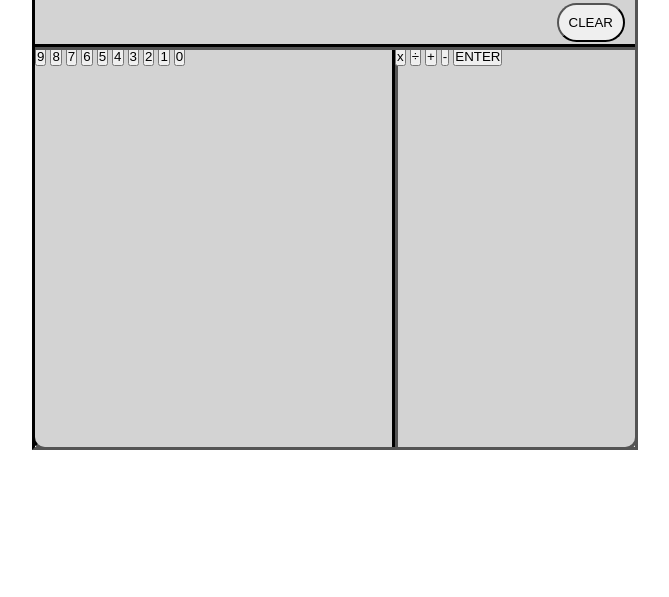
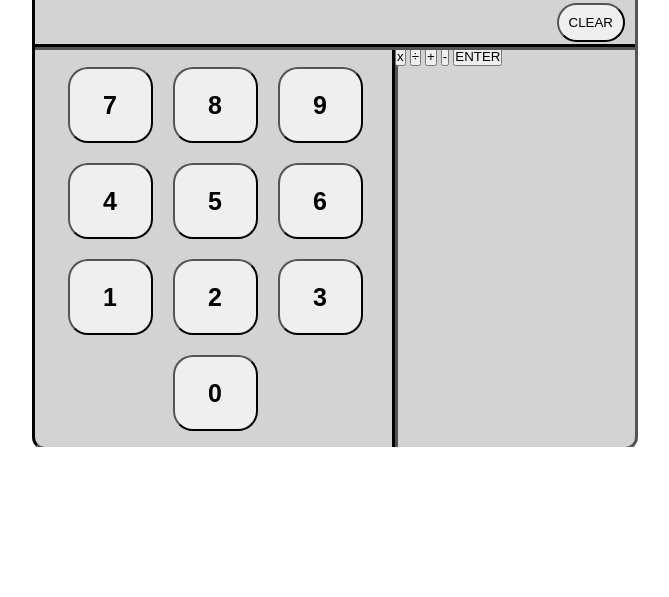
Before and after one commit to Emmanuel-va1d/calculator, a plain HTML site: page index.html in a window 1280 px wide. Shown: the part 203-800 px from the top of the page, without its empty margins (305-974 px from the left). Drawn offline with Linux system fonts and the light colour scheme.

Commit message:
Rearrnged the order the buttons to have the number increase from left to right, bottom to top. I also added a wrap which makes each row contain 3 numbers, except for the centered 0 at the bottom. More styling to be done

```diff
--- a/index.html
+++ b/index.html
@@ -23,15 +23,15 @@
         </div>
         <div id="input">
             <div id="numbers">
+                <button class="7">7</button>
+                <button class="8">8</button>
                 <button class="9">9</button>
-                <button class="8">8</button>
-                <button class="7">7</button>
+                <button class="4">4</button>
+                <button class="5">5</button>
                 <button class="6">6</button>
-                <button class="5">5</button>
-                <button class="4">4</button>
+                <button class="1">1</button>
+                <button class="2">2</button>
                 <button class="3">3</button>
-                <button class="2">2</button>
-                <button class="1">1</button>
                 <button class="0">0</button>
             </div>
             <div id="operators">
--- a/styles.css
+++ b/styles.css
@@ -1,6 +1,8 @@
 * {
     margin: 0;
     padding: 0;
+    overflow: hidden;
+    box-sizing: border-box;
 }
 
 div {
@@ -18,7 +20,8 @@ body {
     width: 600px;
     height: 600px;
     background-color: lightgray;
-
+    outline-color: black;
+    outline-style: inset;
     border-radius: 10px;
 }
 
@@ -78,6 +81,19 @@ body {
 #numbers {
     width: 60%;
     height: 400px;
+    padding: 10px;
+    display: flex;
+    flex-wrap: wrap;
+    justify-content: center;
+}
+
+#numbers > button {
+    margin: 10px;
+    width: 25%;
+    height: 20%;
+    border-radius: 20px;
+    font-size: 25px;
+    font-weight: bold;
 }
 
 #operators {
```
